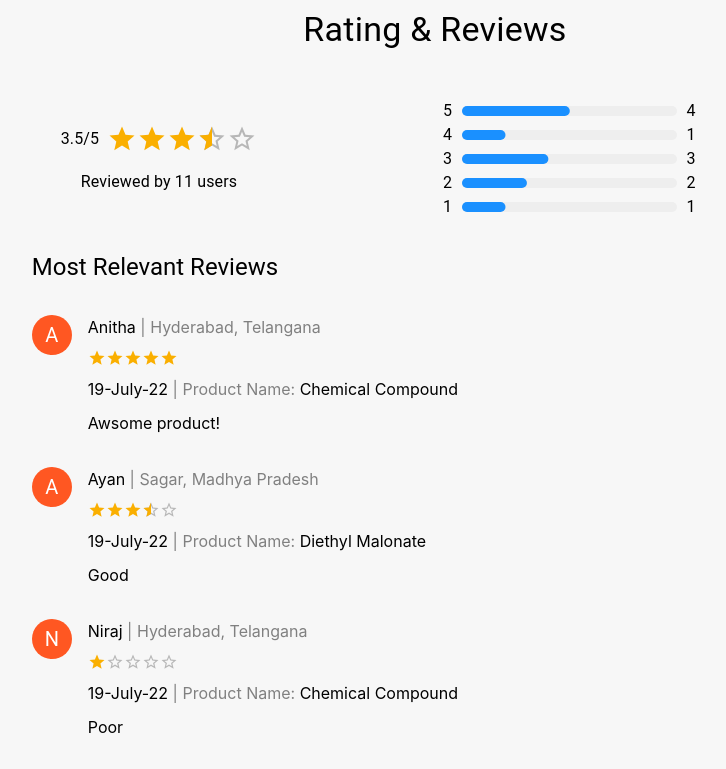
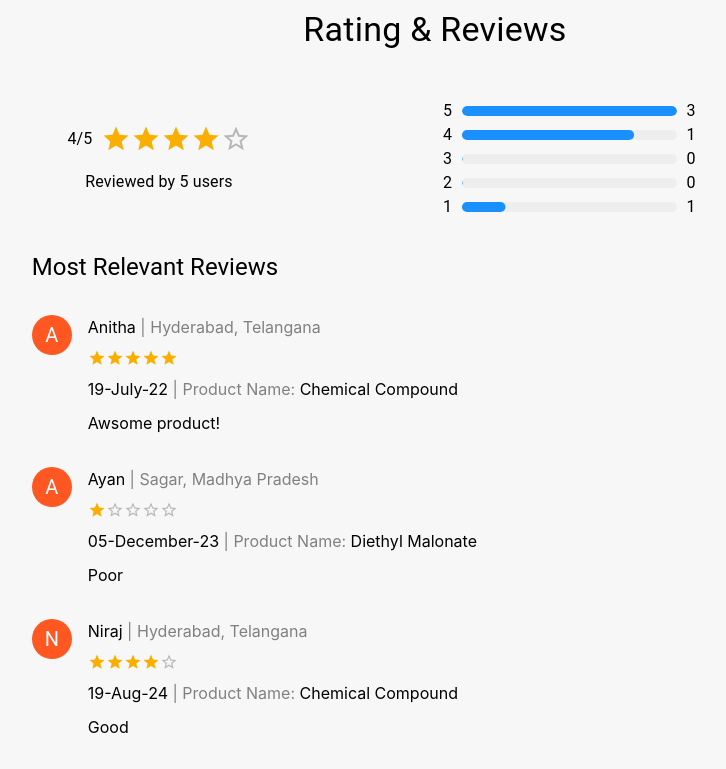
Before and after one commit to KalyanJana/Sinnchem, a React (Vite) app in the folder frontend/: page / in a window 1280 px wide. Shown: the part 1200-1969 px from the top of the page, without its empty margins (205-931 px from the left). Built offline with nearby package versions, Linux system fonts and the light colour scheme; no server answers.

Commit message:
updated the ratings

```diff
--- a/frontend/src/components/home/RatingAndReview/RatingAndReview.tsx
+++ b/frontend/src/components/home/RatingAndReview/RatingAndReview.tsx
@@ -12,10 +12,10 @@ import StarIcon from "@mui/icons-material/Star";
 import { linearProgressClasses } from "@mui/material/LinearProgress";
 
 const starBar = [
-  { id: 1, barPercentage: 50, userCounts: 4, noOfStar: 5 },
-  { id: 2, barPercentage: 20, userCounts: 1, noOfStar: 4 },
-  { id: 3, barPercentage: 40, userCounts: 3, noOfStar: 3 },
-  { id: 4, barPercentage: 30, userCounts: 2, noOfStar: 2 },
+  { id: 1, barPercentage: 100, userCounts: 3, noOfStar: 5 },
+  { id: 2, barPercentage: 80, userCounts: 1, noOfStar: 4 },
+  { id: 3, barPercentage: 0, userCounts: 0, noOfStar: 3 },
+  { id: 4, barPercentage: 0, userCounts: 0, noOfStar: 2 },
   { id: 5, barPercentage: 20, userCounts: 1, noOfStar: 1 },
 ];
 
@@ -37,8 +37,17 @@ const BorderLinearProgress = styled(LinearProgress)(({ theme }) => ({
   },
 }));
 
+
+const totalStar = starBar.reduce((acc,curr)=>{
+  return acc +=(curr.noOfStar * curr.userCounts)
+}, 0)
+
+const totalUsers = starBar.reduce((acc,curr)=>{
+  return acc +=curr.userCounts
+}, 0)
+
 function RatingAndReview() {
-  const [value, setValue] = useState<number | null>(3.5);
+  const [value, setValue] = useState<number | null>(totalStar/totalUsers);
 
   return (
     <Container maxWidth="lg">
@@ -70,7 +79,7 @@ function RatingAndReview() {
                 gap: '0.5rem',
               }}
             >
-              <Typography>3.5/5</Typography>
+              <Typography>{`${value}/${totalUsers}`}</Typography>
               <Rating
                 name="simple-controlled"
                 readOnly
@@ -82,7 +91,7 @@ function RatingAndReview() {
                 }}
               />
             </Box>
-            <Typography>Reviewed by 11 users</Typography>
+            <Typography>{`Reviewed by ${totalUsers} users`}</Typography>
           </Grid>
 
           <Grid item xs={12} sm={6} >
--- a/frontend/src/components/home/RatingAndReview/UsersRating.tsx
+++ b/frontend/src/components/home/RatingAndReview/UsersRating.tsx
@@ -25,9 +25,9 @@ const usersRating = [
     userName: "Ayan",
     State: "Madhya Pradesh",
     city: "Sagar",
-    noOfStar: 3.5,
-    comments: "Good",
-    ratingDate: "19-July-22",
+    noOfStar: 1,
+    comments: "Poor",
+    ratingDate: "05-December-23",
     productCategory: "Diethyl Malonate",
     productName: "6-Chloro Uracil CAS",
   },
@@ -36,17 +36,28 @@ const usersRating = [
     userName: "Niraj",
     State: "Telangana",
     city: "Hyderabad",
-    noOfStar: 1,
-    comments: "Poor",
-    ratingDate: "19-July-22",
+    noOfStar: 4,
+    comments: "Good",
+    ratingDate: "19-Aug-24",
     productCategory: "Chemical Compound",
     productName: "6-Chloro Uracil CAS",
+  },
+  {
+    id: 4,
+    userName: "RG Creative Art",
+    State: "Telangana",
+    city: "Hyderabad",
+    noOfStar: 5,
+    comments: "Amazing",
+    ratingDate: "19-Nov-24",
+    productCategory: "",
+    productName: "",
   },
 ];
 function UsersRating() {
   return (
     <Container maxWidth="lg">
-      <Box sx={{ width: "70%",margin: "0 auto",}}>
+      <Box sx={{ width: "70%", margin: "0 auto" }}>
         <Typography variant="h5" marginBottom={"2rem"}>
           Most Relevant Reviews
         </Typography>
@@ -90,11 +101,13 @@ function UsersRating() {
 
                 <Typography variant="p">
                   {item.ratingDate}
-                  <Typography variant="p" sx={{ color: "gray" }}>
-                    {" "}
-                    | Product Name:
-                  </Typography>{" "}
-                  {item.productCategory}
+                  {item?.productCategory && (
+                    <Typography variant="p" sx={{ color: "gray" }}>
+                      {" "}
+                      | Product Name:
+                    </Typography>
+                  )}{" "}
+                  {item?.productCategory}
                 </Typography>
 
                 {item.comments.trim() && (
--- a/frontend/src/components/layout/header/Header.tsx
+++ b/frontend/src/components/layout/header/Header.tsx
@@ -179,7 +179,7 @@ export function Header() {
             </Box>
             <Box display="flex" alignItems="center">
               <StarIcon sx={{ mr: 1, color: "gold" }} />
-              <Typography variant="body2">Rating: 3.5/5</Typography>
+              <Typography variant="body2">Rating: 4/5</Typography>
             </Box>
             <Box display="flex" alignItems="center">
               <EmailIcon sx={{ mr: 1 }} />
```
